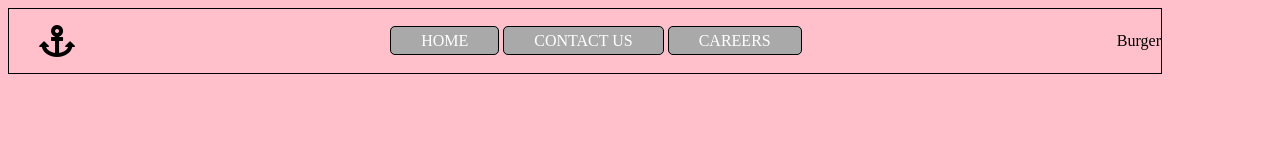
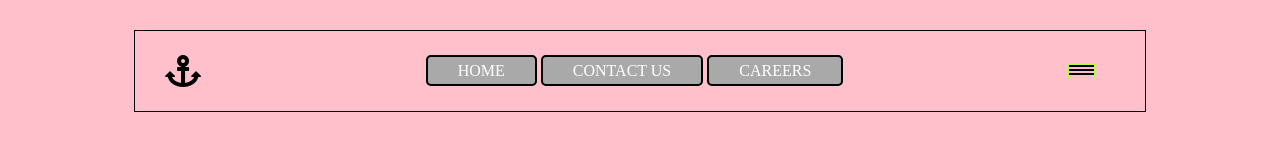
Before and after one commit to adamloveseve/NavBar, a plain HTML site: page index.html in a window 1280 px wide. Drawn offline with Linux system fonts and the light colour scheme.

Commit message:
made changes to html added span for burger menu,spaced content the way i would like it,made these changes with comments in css

```diff
--- a/index.html
+++ b/index.html
@@ -18,7 +18,11 @@
             <a class="navbar-button" href="#">CAREERS</a>
 
         </div>
-        <div class="navbar-burger">Burger</div>
+        <div class="navbar-burger">
+            <span class="navbar-burger-span"></span>
+            <span class="navbar-burger-span"></span>
+            <span class="navbar-burger-span"></span>
+        </div>
     </section>
     <script src="script.js"></script>
 </body>
--- a/style.css
+++ b/style.css
@@ -1,15 +1,25 @@
-body{
+body {
   background-color: pink;
   box-sizing: border-box;
 }
 
 .navbar {
-    display:flex;
+  display: flex;
   justify-content: space-between;
-    width:90vw;
-    height: 8vh;
+  flex-direction: row;
+  width: 60em;
+  height: 10vh;
   align-items: center;
   border: 1px solid black;
+  /* marginauto centers the whole navbar to the
+    center of page, comment it out to see
+    what difference it makes */
+  margin: auto;
+  margin-bottom: 30px;
+  margin-top: 30px;
+  /* pad-right is used to push the burger menu over
+  so that when hover is used the margin doesnt show up */
+  padding-right: 50px;
 }
 .navbar-logo {
   padding-left: 30px;
@@ -18,22 +28,33 @@ body{
   /* width:70vw; */
   /* border: 1px solid black; */
   /* justify-content: space-around; */
-
 }
 .navbar-element-center {
   background-color: aliceblue;
   display: inline;
   justify-content: space-around;
-    width:50vw;
+  width: 50vw;
   border: 1px solid black;
   padding: 0px 5px;
-
 }
-.navbar-button{
-    background-color:darkgray;
-    color:white;
-    border:1px solid black;
+.navbar-button {
+  background-color: darkgray;
+  color: white;
+  border: 2px solid black;
   border-radius: 5px;
   text-decoration: none;
   padding: 5px 30px;
 }
+.navbar-burger {
+  border: 1px solid greenyellow;
+}
+.navbar-burger-span {
+  display: block;
+  border-top: 2px solid black;
+  width: 25px;
+  height: 2px;
+  /* margin-right: 30px; */
+}
+.navbar-burger:hover {
+  background-color: blue;
+}
```
Lines whose indentation alone changed are shown as unchanged.
